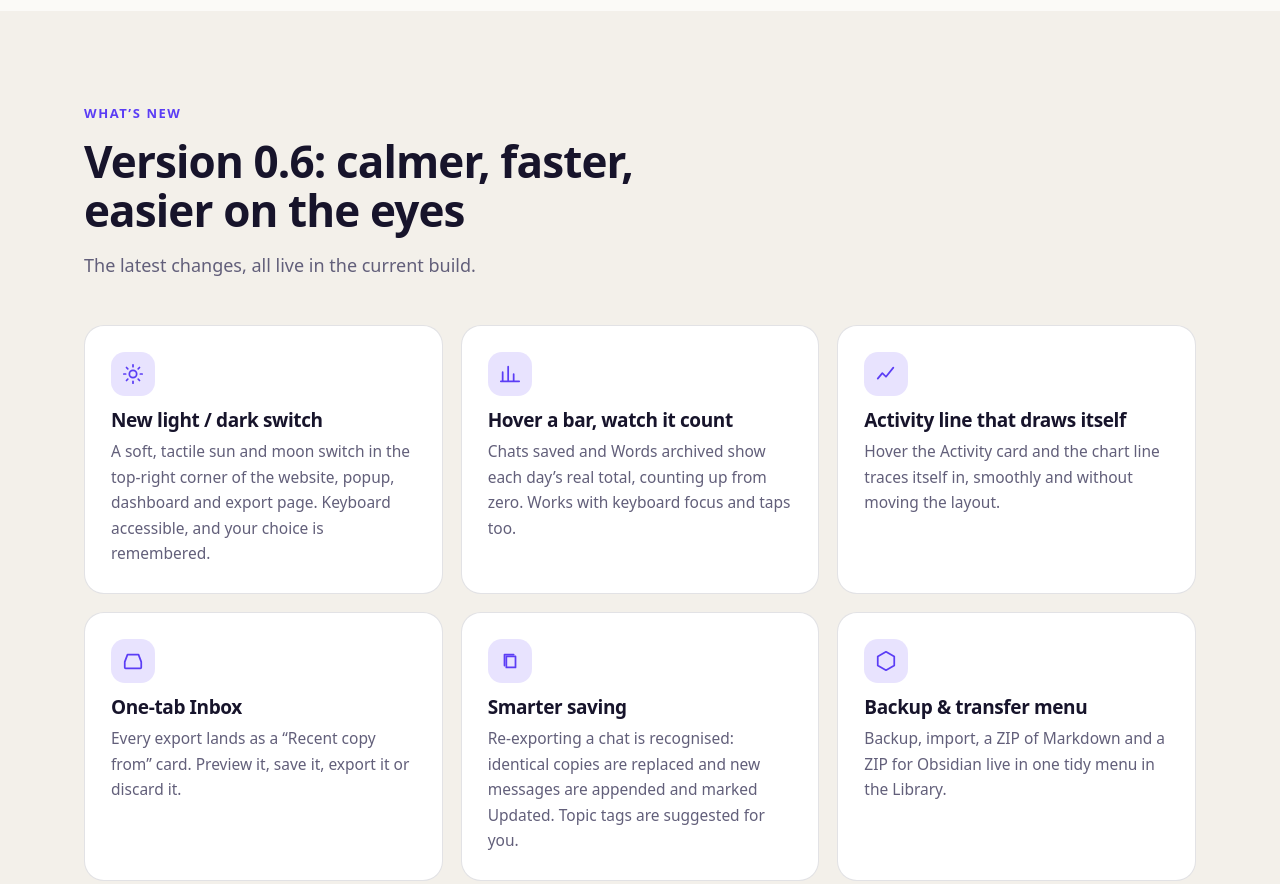
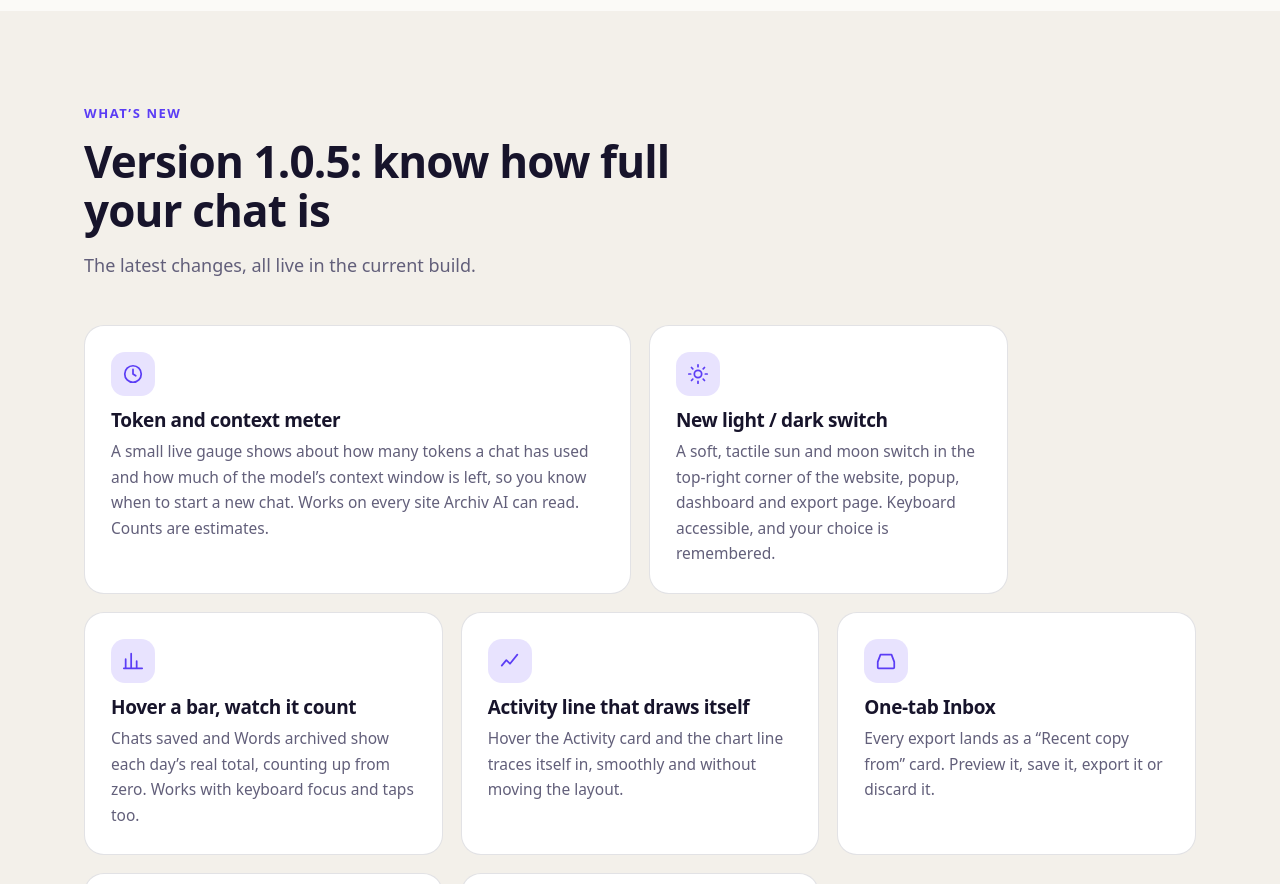
Before and after one commit to Socialmania99/archiv-ai, a browser extension: page docs/index.html in a window 1280 px wide. Shown: the part 5020-5904 px from the top of the page. Drawn offline with Linux system fonts and the light colour scheme.

Commit message:
Add files via upload

```diff
--- a/docs/index.html
+++ b/docs/index.html
@@ -106,9 +106,10 @@
 
 <section class="alt" id="whatsnew"><div class="wrap">
   <div class="kicker">What’s new</div>
-  <h2 class="sec-h">Version 0.6: calmer, faster, easier on the eyes</h2>
+  <h2 class="sec-h">Version 1.0.5: know how full your chat is</h2>
   <p class="sec-p">The latest changes, all live in the current build.</p>
   <div class="bento">
+    <div class="cell w3 rv"><span class="ico"><svg viewBox="0 0 24 24" aria-hidden="true"><circle cx="12" cy="12" r="9"/><path d="M12 7v5l3 2"/></svg></span><h3>Token and context meter</h3><p>A small live gauge shows about how many tokens a chat has used and how much of the model’s context window is left, so you know when to start a new chat. Works on every site Archiv AI can read. Counts are estimates.</p></div>
     <div class="cell w2 rv"><span class="ico"><svg viewBox="0 0 24 24" aria-hidden="true"><circle cx="12" cy="12" r="4"/><path d="M12 2v2M12 20v2M4.9 4.9l1.4 1.4M17.7 17.7l1.4 1.4M2 12h2M20 12h2M4.9 19.1l1.4-1.4M17.7 6.3l1.4-1.4"/></svg></span><h3>New light / dark switch</h3><p>A soft, tactile sun and moon switch in the top-right corner of the website, popup, dashboard and export page. Keyboard accessible, and your choice is remembered.</p></div>
     <div class="cell w2 rv"><span class="ico"><svg viewBox="0 0 24 24" aria-hidden="true"><path d="M4 20V10M10 20V4M16 20v-8M22 20H2"/></svg></span><h3>Hover a bar, watch it count</h3><p>Chats saved and Words archived show each day’s real total, counting up from zero. Works with keyboard focus and taps too.</p></div>
     <div class="cell w2 rv"><span class="ico"><svg viewBox="0 0 24 24" aria-hidden="true"><path d="M3 17l5-6 4 4 8-10"/></svg></span><h3>Activity line that draws itself</h3><p>Hover the Activity card and the chart line traces itself in, smoothly and without moving the layout.</p></div>
@@ -123,7 +124,7 @@
 <section id="gallery"><div class="wrap">
   <div class="kicker">Inside Archiv AI</div>
   <h2 class="sec-h">A calm dashboard for your chat archive</h2>
-  <p class="sec-p">Screenshots are from the real v0.6 extension using sample chats. Hover a bar to see the count-up tooltip.</p>
+  <p class="sec-p">Screenshots are from the real v1.0.5 extension using sample chats. Hover a bar to see the count-up tooltip.</p>
   <div class="tabs" role="tablist" aria-label="Screenshots">
     <button class="tab" role="tab" aria-selected="true" data-i="0">Dashboard</button>
     <button class="tab" role="tab" aria-selected="false" data-i="1">Inbox</button>
```
